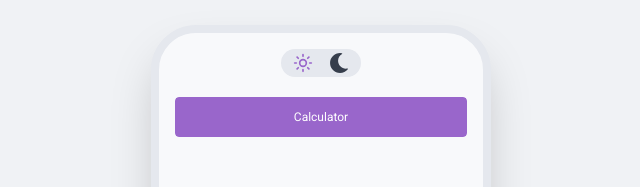
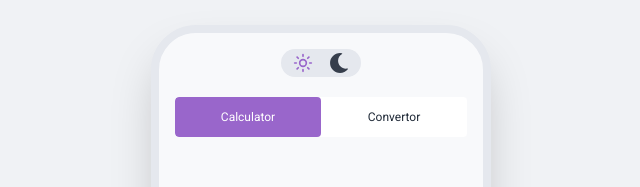
Before and after one commit to Aarushkashyap/Cal-C-2.0, a React (Vite) app: page / in a window 1280 px wide. Shown: the top 187 px of the page, without its empty margins (319-959 px from the left). Built offline with nearby package versions, Linux system fonts and the light colour scheme.

Commit message:
added convertor again to resolve error

```diff
--- a/src/App.jsx
+++ b/src/App.jsx
@@ -20,7 +20,7 @@ const App = () => {
             <div className='px-4 mb-4'>
             <ThemeSwitch/>
             <Switch
-            options={["calculator", //"convertor", //"others" for future work
+            options={["calculator", "convertor", //"others" for future work
 
             ]}
             selectedIndex={selectedIndex}
```
